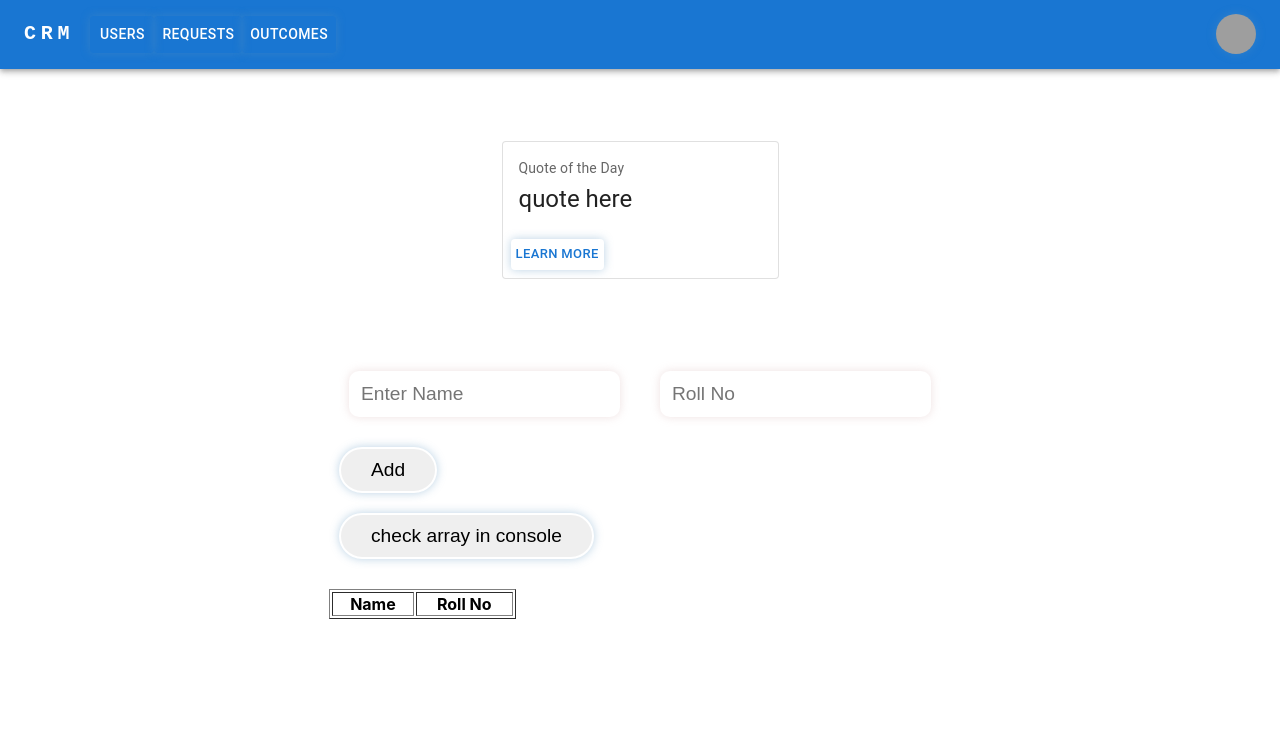
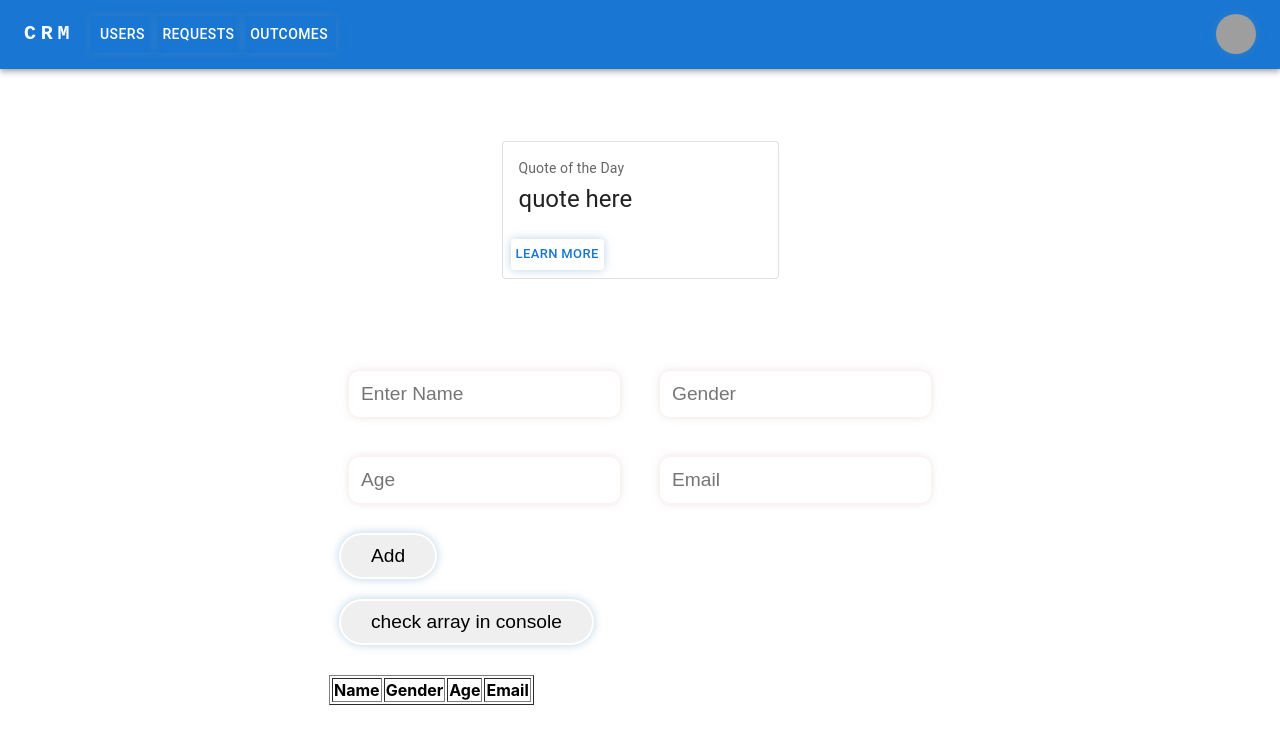
Before and after one commit to AMINA-S-IBRAHIM/react-project, a React (Create React App) app: page / in a window 1280 px wide. Shown: the top 744 px of the page. Built offline with nearby package versions, Linux system fonts and the light colour scheme; grey boxes are pictures that could not be loaded.

Commit message:
modified:   src/components/Form.js

```diff
--- a/src/components/Form.js
+++ b/src/components/Form.js
@@ -6,20 +6,20 @@ import Box from "@mui/material/Box";
 function Form() {
   const[inputarr,setInputarr]=useState([])
 
-  const [inputdata, SetInputdata]=useState({name:"",rollNo:""})
+  const [inputdata, SetInputdata]=useState({name:"",Gender:"",Age:"",Email:""})
 
   function changehandle(e){
     SetInputdata({...inputdata,[e.target.name]:e.target.value})
 
   }
 
-  let{name,rollNo}=inputdata;
+  let{name,Gender,Age,Email}=inputdata;
 
   function handle(){
-    setInputarr([...inputarr,{name,rollNo}])
+    setInputarr([...inputarr,{name,Gender,Age,Email}])
 
     console.log(inputdata, "input data what we enter")
-    SetInputdata({name:"",rollNo:""})
+    SetInputdata({name:"",Gender:"",Age:"",Email:""})
   }
 
   function handle2(){
@@ -33,8 +33,9 @@ function Form() {
         <Box>
 
          <input type="text" autoComplete='off' name='name' value={inputdata.name} onChange={changehandle}  placeholder="Enter Name"/>
-
-         <input type="text" autoComplete='off' name='rollNo' value={inputdata.rollNo} onChange={changehandle} placeholder="Roll No"/><br/>
+         <input type="text" autoComplete='off' name='Gender' value={inputdata.Gender} onChange={changehandle} placeholder="Gender"/><br/>
+         <input type="text" autoComplete='off' name='Age' value={inputdata.Age} onChange={changehandle} placeholder="Age"/>
+         <input type="text" autoComplete='off' name='Email' value={inputdata.Email} onChange={changehandle} placeholder="Email"/><br/>
 
          <button onClick={handle}>Add </button><br/>
          <button onClick={handle2}>check array in console </button><br/><br/>
@@ -43,7 +44,9 @@ function Form() {
           <tbody>
                <tr>
                       <th>Name</th>
-                      <th>Roll No</th>
+                      <th>Gender</th>
+                      <th>Age</th>
+                      <th>Email</th>
                  </tr>
             {
               inputarr.map(
@@ -51,7 +54,9 @@ function Form() {
                        return(
                    <tr key={ind}>
                      <td>{info.name}</td>
-                     <td>{info.rollNo}</td>
+                     <td>{info.Gender}</td>
+                     <td>{info.Age}</td>
+                     <td>{info.Email}</td>
                    </tr>
                    )
                 }
```
